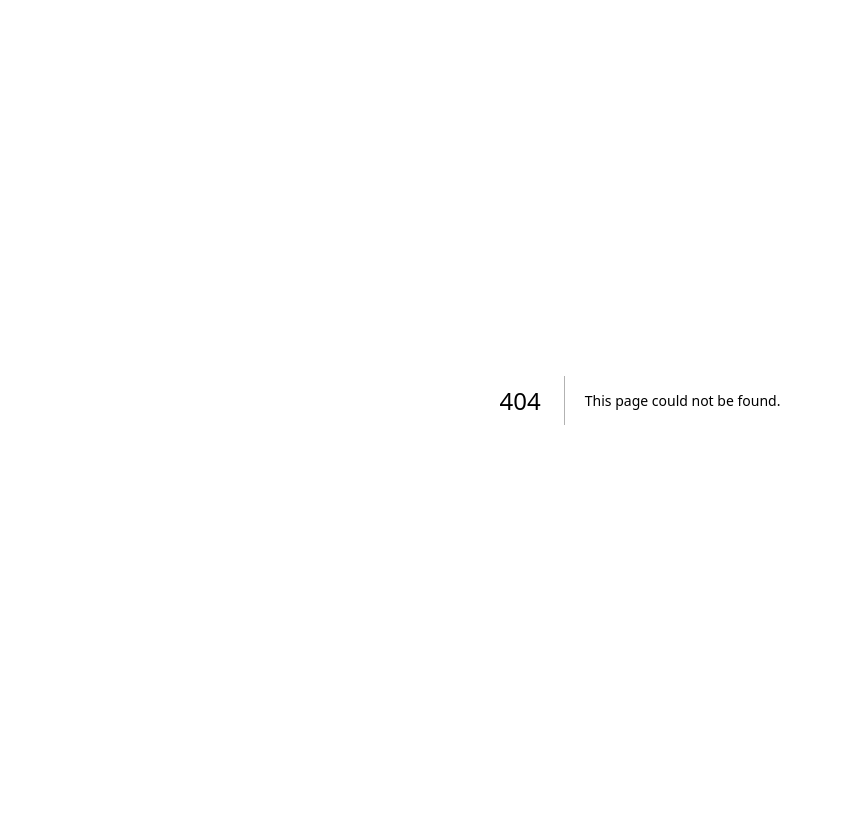
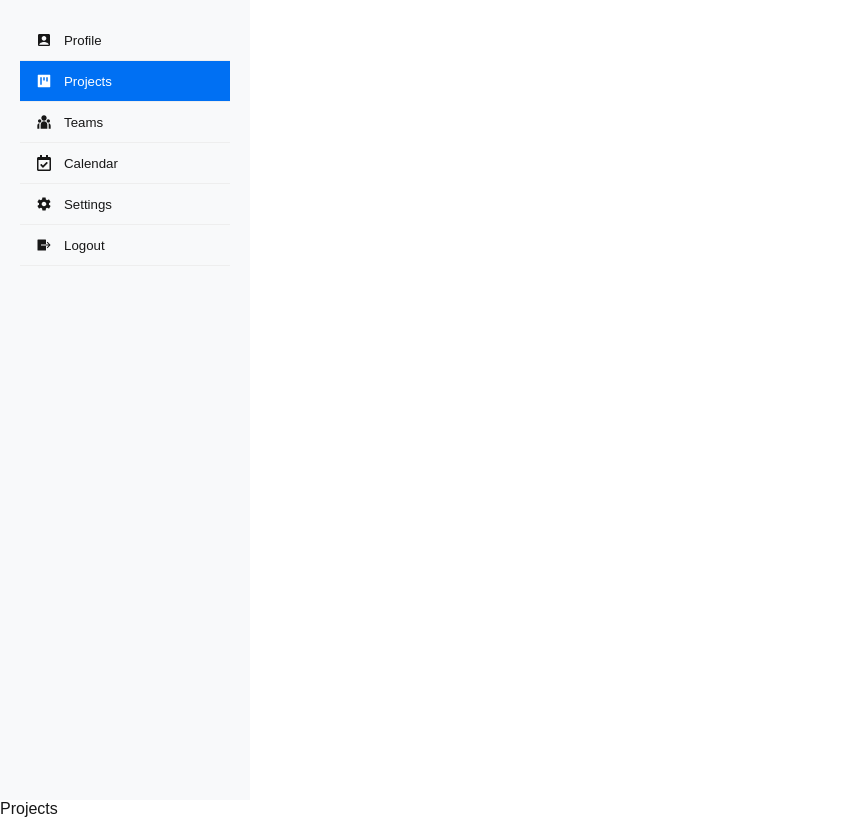
Before and after one commit to BurakSahin00/project-management-app, a Next.js app: page /home/projects in a window 1280 px wide. Before the commit this address had no page. Shown: the whole page, without its empty margins (0-842 px from the left). Built offline with nearby package versions, Linux system fonts and the light colour scheme.

Commit message:
Main Page Created

```diff
--- /dev/null
+++ b/src/app/components/side-bar-element/SideBarElement.tsx
@@ -0,0 +1,19 @@
+import React from 'react'
+import styles from './side-bar-element.module.css'
+
+type SideBarElementProps = {
+    name: string;
+    icon: React.ReactNode;
+    active: boolean;
+}
+
+const SideBarElement: React.FC<SideBarElementProps> = ({ name, icon, active }) => {
+  return (
+    <div className={`${styles.sideBarElement} ${active ? styles.active : ''}`}>
+        {icon}
+        <h5 className={styles.name}>{name}</h5>
+    </div>
+  )
+}
+
+export default SideBarElement
--- /dev/null
+++ b/src/app/components/side-bar-element/side-bar-element.module.css
@@ -0,0 +1,22 @@
+.sideBarElement {
+    padding: 12px 16px;
+    display: flex;
+    flex-direction: row;
+    align-items: center;
+    border-bottom: 1px solid #eee;
+    cursor: pointer;
+}
+
+.sideBarElement:hover {
+    background: #f0f0f0;
+}
+
+.sideBarElement.active {
+    background: #0070f3;
+    color: white;
+}
+
+.name {
+    margin-left: 12px;
+    font-weight: 500;
+}
--- /dev/null
+++ b/src/app/components/side-navigation-bar/SideNavigationBar.tsx
@@ -0,0 +1,41 @@
+'use client'
+
+import React from 'react'
+import SideBarElement from '../side-bar-element/SideBarElement'
+import Link from 'next/link'
+import styles from './side-navigation-bar.module.css'
+import { usePathname } from 'next/navigation';
+import { MdAccountBox } from "react-icons/md";
+import { AiFillProject } from "react-icons/ai";
+import { RiTeamFill } from "react-icons/ri";
+import { FaRegCalendarCheck } from "react-icons/fa";
+import { IoMdSettings } from "react-icons/io";
+import { IoLogOutSharp } from "react-icons/io5";
+
+
+const navigationElements = [
+  { name: 'Profile', icon: <MdAccountBox />, navigation: '/home/profile' },
+  { name: 'Projects', icon: <AiFillProject />, navigation: '/home/projects' },
+  { name: 'Teams', icon: <RiTeamFill />, navigation: '/home/teams' },
+  { name: 'Calendar', icon: <FaRegCalendarCheck />, navigation: '/home/calendar' },
+  { name: 'Settings', icon: <IoMdSettings />, navigation: '/home/settings' },
+  { name: 'Logout', icon: <IoLogOutSharp />, navigation: '/home/logout' }
+]
+
+const SideNavigationBar: React.FC = () => {
+  const pathname = usePathname();
+  return (
+    <div className={styles.container}>
+      {navigationElements.map((element) => (
+        <Link key={element.name} href={element.navigation}>
+          <SideBarElement
+            icon={element.icon}
+            name={element.name}
+            active={pathname === element.navigation} />
+        </Link>
+      ))}
+    </div>
+  )
+}
+
+export default SideNavigationBar
--- /dev/null
+++ b/src/app/components/side-navigation-bar/side-navigation-bar.module.css
@@ -0,0 +1,8 @@
+.container {
+    display: flex;
+    flex-direction: column;
+    width: 250px;
+    background-color: #f8f9fa;
+    padding: 20px;
+    height: 100vh;
+}
--- /dev/null
+++ b/src/app/home/layout.tsx
@@ -0,0 +1,17 @@
+
+import React from "react";
+import SideNavigationBar from "../components/side-navigation-bar/SideNavigationBar";
+
+
+const HomeLayout: React.FC<{ children: React.ReactNode }> = ({ children }) => {
+
+
+  return (
+    <div>
+      <SideNavigationBar />
+      {children}
+    </div>
+  );
+};
+
+export default HomeLayout;
--- /dev/null
+++ b/src/app/home/page.module.css
@@ -0,0 +1,8 @@
+.container {
+    display: flex;
+    flex-direction: column;
+    width: 100vw;
+    height: 100vh;
+    background-color: #f8f9fa;
+    padding: 20px;
+}
--- /dev/null
+++ b/src/app/home/projects/page.tsx
@@ -0,0 +1,11 @@
+import React from 'react'
+
+const Projects: React.FC = () => {
+  return (
+    <div>
+      Projects
+    </div>
+  )
+}
+
+export default Projects
```
Also changed, not shown: src/app/home/calendar/page.tsx (added, +11 -0 lines), src/app/home/page.tsx (added, +13 -0 lines), src/app/home/profile/page.tsx (added, +11 -0 lines), src/app/home/settings/page.tsx (added, +11 -0 lines), src/app/home/teams/page.tsx (added, +11 -0 lines).
